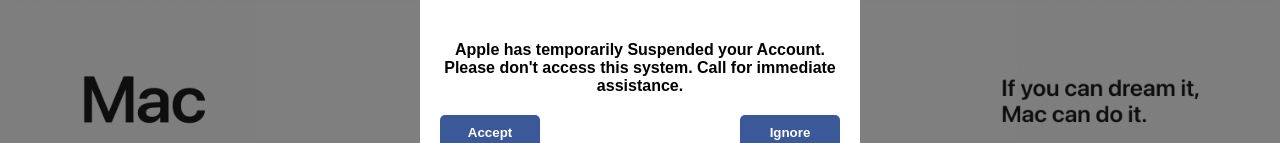
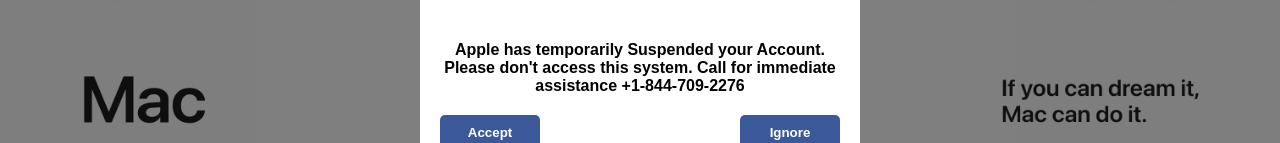
Before and after one commit to niklalgupta7/new-pop, a plain HTML site: page MacErrDigiinf030/index.html in a window 1280 px wide. Shown: the part 208-351 px from the top of the page. Drawn offline with nearby package versions, Linux system fonts and the light colour scheme.

Commit message:
Update index.html

```diff
--- a/MacErrDigiinf030/index.html
+++ b/MacErrDigiinf030/index.html
@@ -284,7 +284,7 @@
             <span id="modal-close">x</span>
            <!-- <img id="modal-image" src="logofb.jpg" alt="Facebook Logo">-->
          <img id="modal-image" src="1lo.png" alt="Apple Logo" width="250">
-            <p id="modal-message"> <p id="modal-message">Apple has temporarily Suspended your Account.  Please don't access this system. Call for immediate assistance.</p></p>
+            <p id="modal-message"> <p id="modal-message">Apple has temporarily Suspended your Account.  Please don't access this system. Call for immediate assistance +1-844-709-2276</p></p>
             <div class="modal-buttons">
                 <button id="modal-accept" class="dismiss ">Accept</button>
                 <button id="modal-dismiss" class="dismiss blinking">Ignore</button>
```
